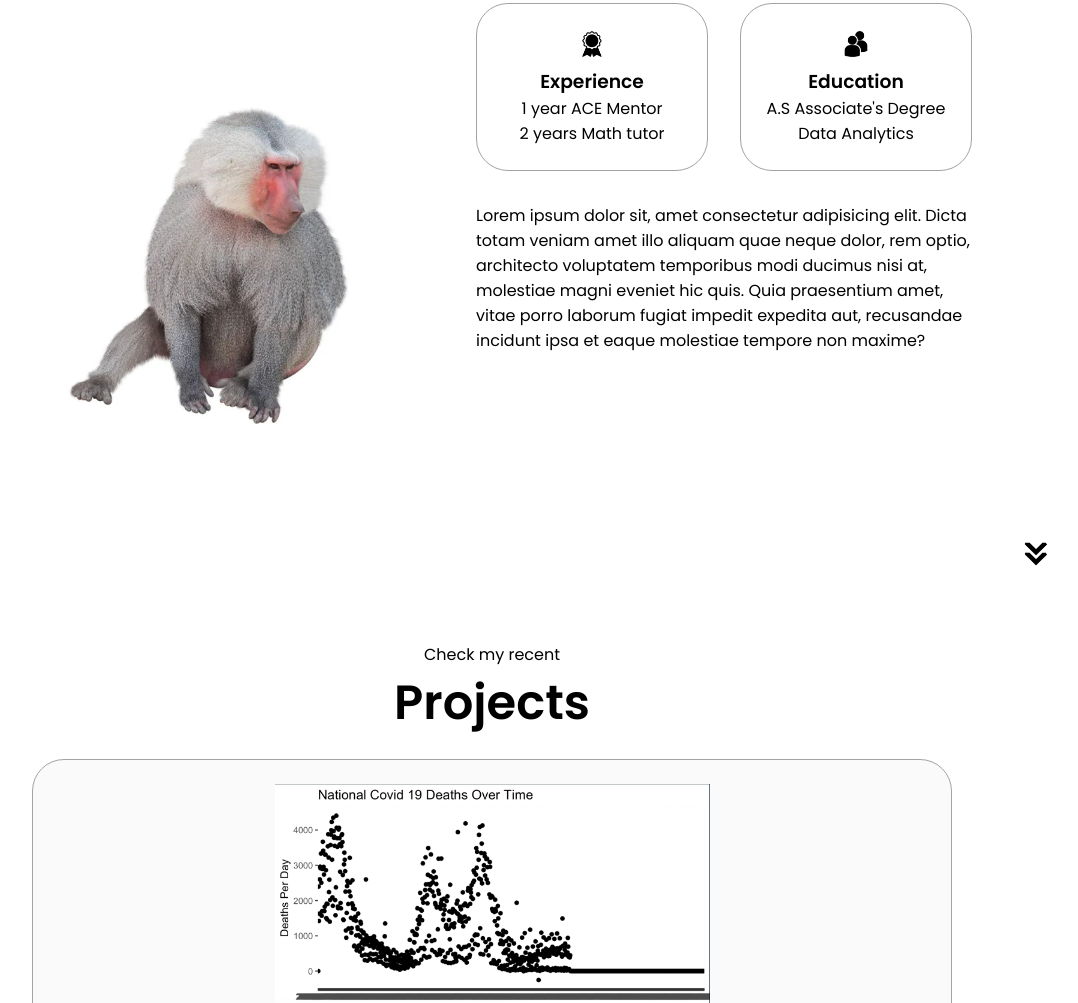
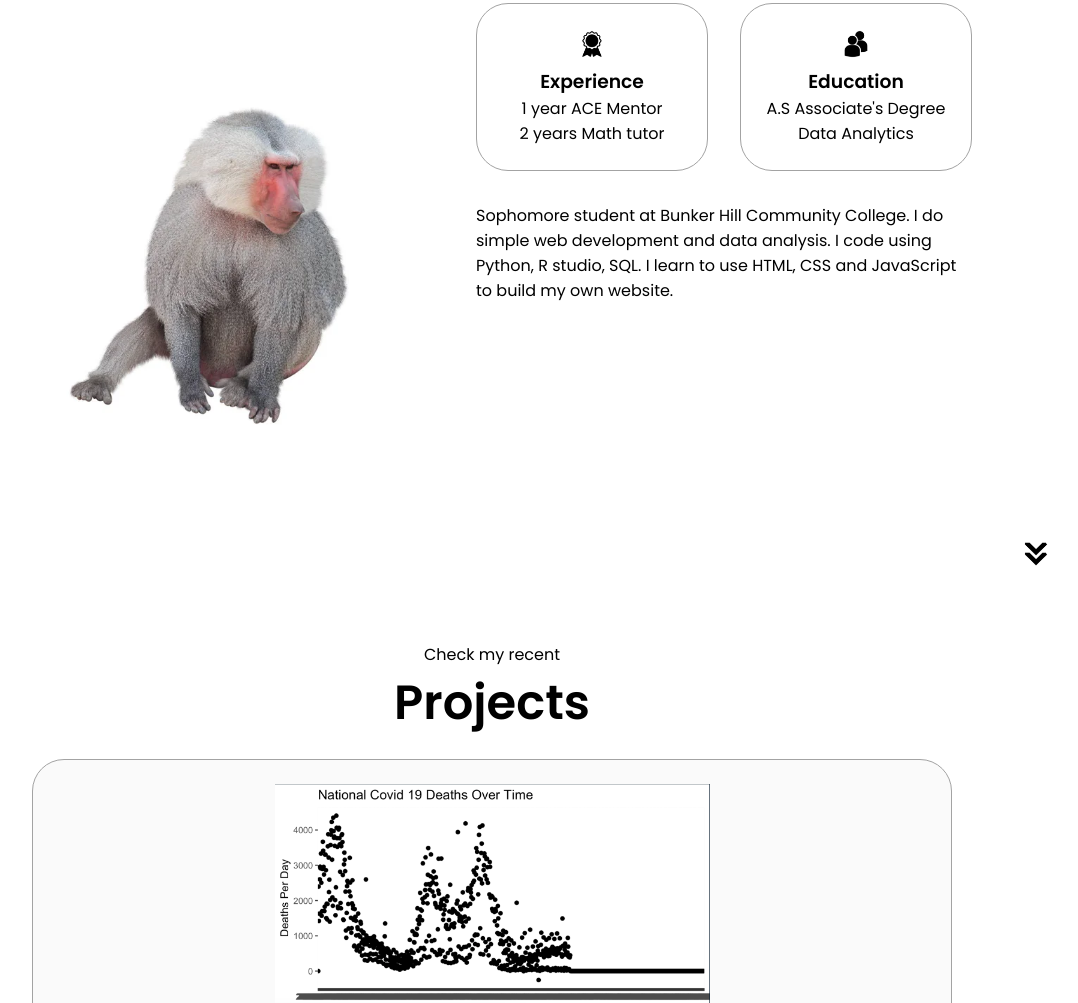
Before and after one commit to PhalHuon/personal_port, a plain HTML site: page index.html in a window 1280 px wide. Shown: the part 1054-2057 px from the top of the page, without its empty margins (148-1226 px from the left). Drawn offline with Linux system fonts and the light colour scheme.

Commit message:
Update index.html

```diff
--- a/index.html
+++ b/index.html
@@ -87,7 +87,8 @@
                     </div>
                 </div>
                 <div class = "text-container">
-                    <p>Lorem ipsum dolor sit, amet consectetur adipisicing elit. Dicta totam veniam amet illo aliquam quae neque dolor, rem optio, architecto voluptatem temporibus modi ducimus nisi at, molestiae magni eveniet hic quis. Quia praesentium amet, vitae porro laborum fugiat impedit expedita aut, recusandae incidunt ipsa et eaque molestiae tempore non maxime?</p>
+                    <p>Sophomore student at Bunker Hill Community College. I do simple web development and data analysis.
+                        I code using Python, R studio, SQL. I learn to use HTML, CSS and JavaScript to build my own website.</p>
                 </div>
             </div>
         </div>
```
